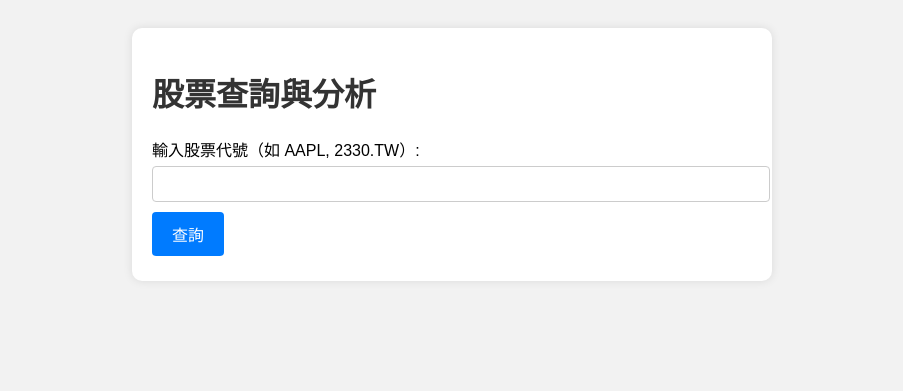
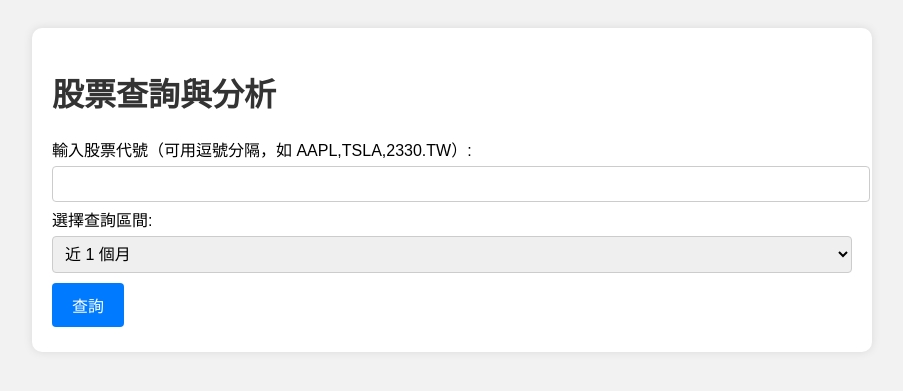
Before and after one commit to LeeChengYou/ccClub_project, a Flask app: page / in a window 1280 px wide. Shown: the top 391 px of the page, without its empty margins (188-1091 px from the left). Run offline with Flask 3, Linux system fonts and the light colour scheme.

Commit message:
adding new function

```diff
--- a/app.py
+++ b/app.py
@@ -9,26 +9,47 @@
 from flask import Flask, render_template, request
 from stock_parser import get_stock_data
 from stock_analysis import analyze_stock
+import matplotlib.pyplot as plt
+import os
+from matplotlib.font_manager import FontProperties
+font_path = "C:/Windows/Fonts/msjh.ttc"
+font_prop = FontProperties(fname=font_path)
 
 app = Flask(__name__)
 
 @app.route('/', methods=['GET', 'POST'])
 def index():
-    stock_data = None
-    analysis = None
-    symbol = ''
+    stock_data_dict = {}
+    analysis_dict = {}
+    symbols = ''
     error_msg = None
+    period = '1mo'
+
     if request.method == 'POST':
-        symbol = request.form['symbol'].strip()
-        try:
-            stock_data = get_stock_data(symbol)
-            if stock_data.empty:
-                error_msg = "查無資料，請確認股票代號是否正確"
-            else:
-                analysis = analyze_stock(stock_data)
-        except Exception as e:
-            error_msg = f"資料取得錯誤：{e}"
-    return render_template('index.html', symbol=symbol, stock_data=stock_data, analysis=analysis, error_msg=error_msg)
+        symbols = request.form['symbol'].strip()
+        period = request.form.get('period', '1mo')
+        symbol_list = [s.strip() for s in symbols.split(',') if s.strip()]
+
+        for symbol in symbol_list:
+            try:
+                data = get_stock_data(symbol, period)
+                if data.empty:
+                    error_msg = f"查無資料：{symbol}"
+                else:
+                    stock_data_dict[symbol] = data
+                    analysis_dict[symbol] = analyze_stock(data)
+                    plt.figure()
+                    data['Close'].plot(title=f"{symbol} ")
+                    plt.xlabel('日期', fontproperties=font_prop)
+                    plt.ylabel('收盤價', fontproperties=font_prop)
+                    plt.tight_layout()
+                    img_path = f'static/{symbol}_plot.png'
+                    plt.savefig(img_path)
+                    plt.close()
+            except Exception as e:
+                error_msg = f"資料取得錯誤：{e}"
+
+    return render_template('index.html', symbols=symbols, analysis_dict=analysis_dict, error_msg=error_msg)
 
 if __name__ == '__main__':
     app.run(debug=True)
--- a/stock_parser.py
+++ b/stock_parser.py
@@ -1,6 +1,6 @@
 import yfinance as yf
 
-def get_stock_data(symbol):
+def get_stock_data(symbol, period="1mo"):
     stock = yf.Ticker(symbol)
-    hist = stock.history(period="1mo")
+    hist = stock.history(period=period)
     return hist
--- a/templates/index.html
+++ b/templates/index.html
@@ -5,20 +5,28 @@
     <style>
         body { font-family: Arial, sans-serif; background-color: #f2f2f2; padding: 20px; }
         h1 { color: #333; }
-        .container { background: white; padding: 20px; border-radius: 10px; max-width: 600px; margin: auto; box-shadow: 0 0 10px rgba(0,0,0,0.1); }
-        label, input, button { font-size: 16px; margin: 5px 0; }
-        input[type="text"] { width: 100%; padding: 8px; border: 1px solid #ccc; border-radius: 4px; }
+        .container { background: white; padding: 20px; border-radius: 10px; max-width: 800px; margin: auto; box-shadow: 0 0 10px rgba(0,0,0,0.1); }
+        label, input, button, select { font-size: 16px; margin: 5px 0; }
+        input[type="text"], select { width: 100%; padding: 8px; border: 1px solid #ccc; border-radius: 4px; }
         button { background-color: #007BFF; color: white; padding: 10px 20px; border: none; border-radius: 4px; cursor: pointer; }
         button:hover { background-color: #0056b3; }
         .error { color: red; margin-top: 10px; }
+        img { max-width: 100%; margin-top: 10px; }
     </style>
 </head>
 <body>
     <div class="container">
         <h1>股票查詢與分析</h1>
         <form method="POST">
-            <label for="symbol">輸入股票代號（如 AAPL, 2330.TW）:</label>
-            <input type="text" id="symbol" name="symbol" value="{{ symbol }}" required>
+            <label for="symbol">輸入股票代號（可用逗號分隔，如 AAPL,TSLA,2330.TW）:</label>
+            <input type="text" id="symbol" name="symbol" value="{{ symbols }}" required>
+            <label for="period">選擇查詢區間:</label>
+            <select id="period" name="period">
+                <option value="7d">近 7 天</option>
+                <option value="1mo" selected>近 1 個月</option>
+                <option value="3mo">近 3 個月</option>
+                <option value="6mo">近 6 個月</option>
+            </select>
             <button type="submit">查詢</button>
         </form>
 
@@ -26,8 +34,10 @@
             <div class="error">{{ error_msg }}</div>
         {% endif %}
 
-        {% if analysis %}
-            <h2>分析結果：</h2>
+        {% if analysis_dict %}
+            {% for sym, analysis in analysis_dict.items() %}
+                <hr>
+                <h2>{{ sym }} 分析結果</h2>
                 <ul>
                     <li>最新收盤價: {{ analysis.latest_price }}</li>
                     <li>平均收盤價: {{ analysis.mean_close }}</li>
@@ -35,6 +45,8 @@
                     <li>最低收盤價: {{ analysis.min_close }}</li>
                     <li>收盤價標準差: {{ analysis.std_close }}</li>
                 </ul>
+                <img src="/static/{{ sym }}_plot.png" alt="{{ sym }} Plot">
+            {% endfor %}
         {% endif %}
     </div>
 </body>
```
Also changed, not shown: stock_analysis.py (+5 -4 lines). Lines whose indentation alone changed are shown as unchanged.
